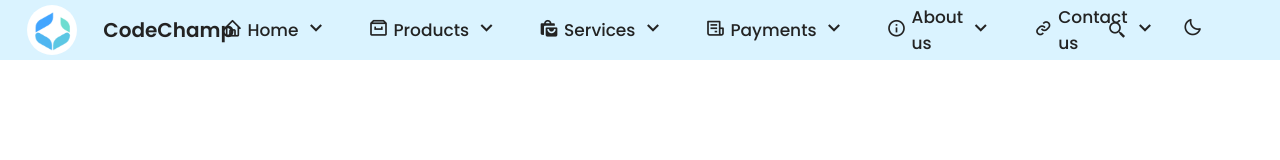
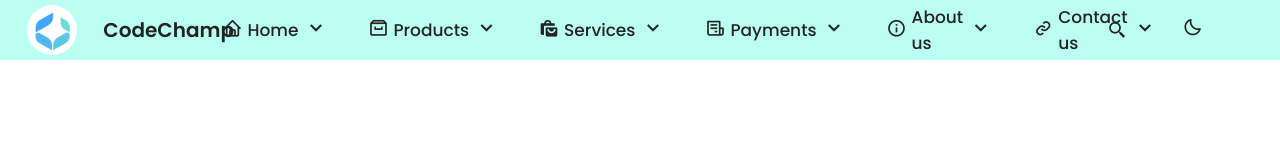
Before and after one commit to Abdul-Rehman-DS/First-Project, a plain HTML site: page index.html in a window 1280 px wide. Drawn offline with nearby package versions, Linux system fonts and the light colour scheme.

Commit message:
bc-color changed

```diff
--- a/style.css
+++ b/style.css
@@ -14,7 +14,7 @@
     display: flex;
     flex-flow: row;
     align-items: center;
-    background-color: rgb(218, 243, 255);
+    background-color: rgb(187, 255, 243);
 }
 
 .logo-text {
```
